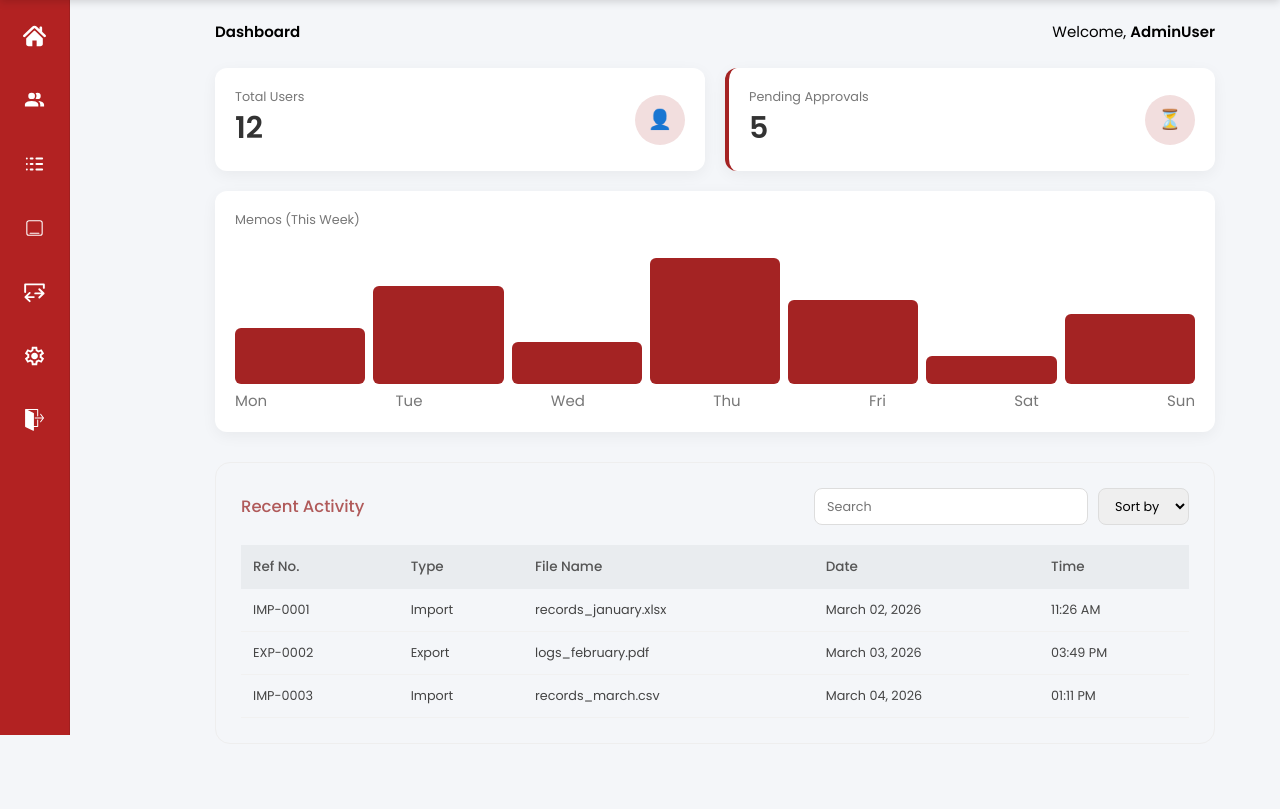
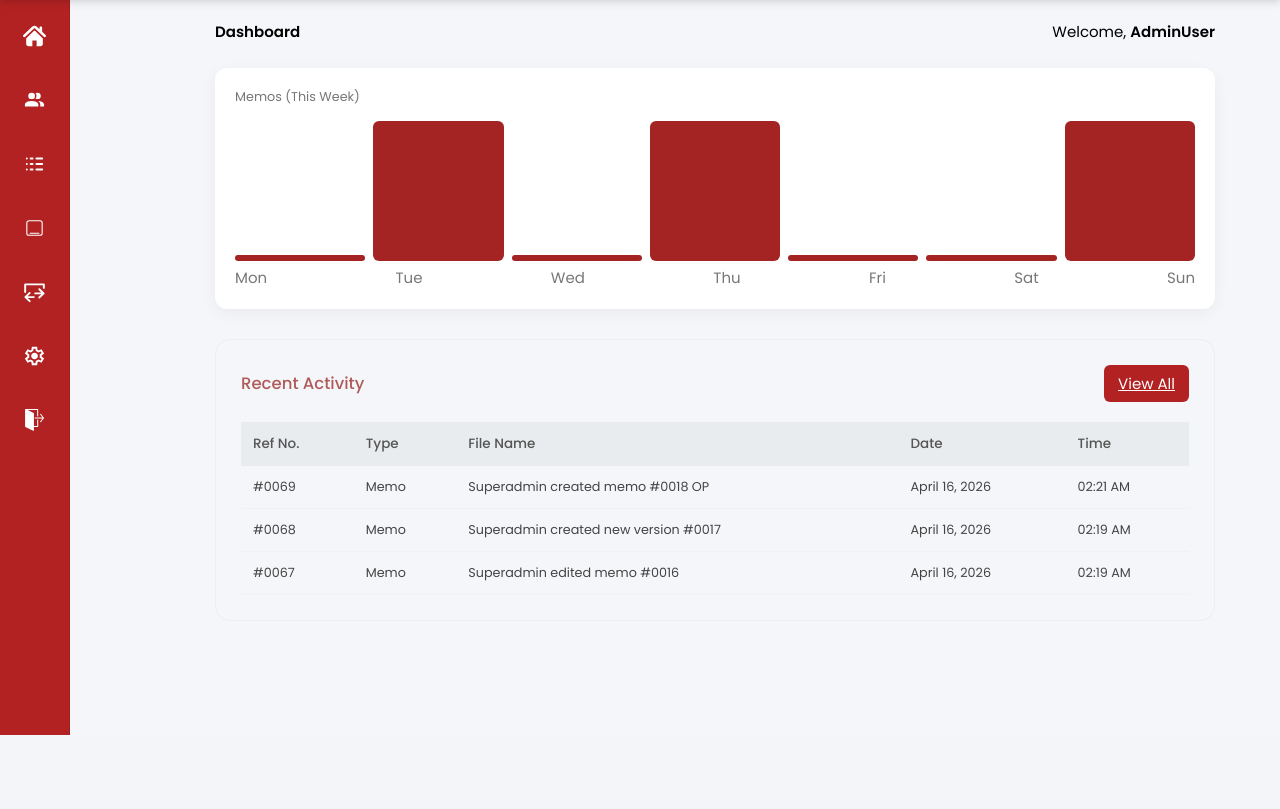
Before and after one commit to Kochasoro/HR-Comms-logs, a Flask app: page /admin/ in a window 1280 px wide. Shown: the part 65-874 px from the top of the page. After the commit the page ends 800 px from the top, so only its background shows below. Run offline with Flask 3, Linux system fonts and the light colour scheme; a user stored in the database is signed in; some libraries are stand-ins or nearby versions.

Commit message:
table usage and layout changes, added some logs in import and export

```diff
--- a/app/routes/admin.py
+++ b/app/routes/admin.py
@@ -7,13 +7,15 @@ from app.models.settings import SystemSettings
 from app.models.holiday import Holiday
 from app.models.memo import Memo
 from app.extensions import db
-from datetime import datetime
+from datetime import date, datetime, timedelta
 import pandas as pd
 from io import BytesIO
 from collections import defaultdict
 from openpyxl import load_workbook
 from werkzeug.utils import secure_filename
 import os
+
+from app.services.log_service import LogService
 
 admin_bp = Blueprint("admin", __name__, url_prefix="/admin")
 
@@ -23,8 +25,37 @@ def dashboard():
     if current_user.role != "admin":
         return redirect(url_for("auth.login"))
 
-    return render_template("admin/dashboard.html")
+    sort = request.args.get("sort", "latest")
 
+    query = LogEntry.query
+
+    if sort == "oldest":
+        query = query.order_by(LogEntry.encoded_at.asc())
+    else:
+        query = query.order_by(LogEntry.encoded_at.desc())
+
+    logs = query.limit(3).all()
+
+    today = date.today()
+    start_week = today - timedelta(days=today.weekday())
+
+    week_counts = []
+
+    for i in range(7):
+        day = start_week + timedelta(days=i)
+
+        count = Memo.query.filter(
+            Memo.date == day
+        ).count()
+
+        week_counts.append(count)
+
+    return render_template(
+        "admin/dashboard.html",
+        logs=logs,
+        week_counts=week_counts,
+        current_sort=sort
+    )
 
 @admin_bp.route("/settings/general", methods=["GET", "POST"])
 @login_required
@@ -244,6 +275,13 @@ def import_memos():
 
         db.session.commit()
 
+        LogService.add_log(
+            None,
+            f"{current_user.username} imported memos",
+            f"{imported} imported, {skipped} skipped",
+            current_user.id
+        )
+
         return jsonify({
             "success": True,
             "imported": imported,
@@ -291,6 +329,7 @@ def export_memos():
     memos = query.order_by(Memo.date).all()
 
     # ===== CSV (unchanged) =====
+    # ===== CSV =====
     if csv:
         data = []
         for m in memos:
@@ -313,14 +352,20 @@ def export_memos():
         output.write(df.to_csv(index=False).encode())
         output.seek(0)
 
+        LogService.add_log(
+            None,
+            f"{current_user.username} exported memos as CSV",
+            f"{len(memos)} memo(s) exported",
+            current_user.id
+        )
+
         return send_file(
             output,
             as_attachment=True,
             download_name="memos_export.csv",
             mimetype="text/csv"
         )
-
-    # ===== EXCEL (TEMPLATE-BASED MULTI-SHEET) =====
+    # ===== EXCEL =====
     if excel:
 
         output = BytesIO()
@@ -335,7 +380,6 @@ def export_memos():
         template_ws = wb.active
         template_ws.title = "TEMPLATE"
 
-        # ===== GROUP BY MONTH + TYPE =====
         grouped = defaultdict(list)
 
         for m in memos:
@@ -347,14 +391,11 @@ def export_memos():
 
             grouped[key].append(m)
 
-        # ===== CREATE SHEETS =====
         for key in sorted(grouped.keys()):
             ws = wb.copy_worksheet(template_ws)
             ws.title = key
 
-            # Optional: set title in sheet
             ws["A2"] = key
-
             start_row = 6
 
             for i, m in enumerate(grouped[key]):
@@ -370,14 +411,19 @@ def export_memos():
                 ws.cell(row=row, column=8, value=m.released_date)
                 ws.cell(row=row, column=9, value=m.released_to)
 
-            # Freeze header (nice UX)
             ws.freeze_panes = "A3"
 
-        # Remove template sheet
         wb.remove(template_ws)
 
         wb.save(output)
         output.seek(0)
+
+        LogService.add_log(
+            None,
+            f"{current_user.username} exported memos as Excel",
+            f"{len(memos)} memo(s) exported to XLSX",
+            current_user.id
+        )
 
         return send_file(
             output,
--- a/app/templates/admin/dashboard.html
+++ b/app/templates/admin/dashboard.html
@@ -81,21 +81,64 @@
   width: 100%;
 }
 
+.bar-wrapper {
+  position: relative;
+  flex: 1 1 0;
+  display: flex;
+  justify-content: center;
+  align-items: flex-end;
+  height: 100%;
+}
+
 .bar {
-  flex: 1 1 0;
+  width: 100%;
   background: #a42323;
   border-radius: 6px;
   min-height: 6px;
   transition: 0.3s;
   animation: grow 0.7s ease;
+  cursor: pointer;
 }
 
 .bar:hover {
   opacity: 0.8;
 }
 
+.bar-value {
+  position: absolute;
+  bottom: calc(100% + 8px);
+  left: 50%;
+  transform: translateX(-50%) translateY(6px);
+  background: #222;
+  color: #fff;
+  font-size: 0.75rem;
+  padding: 4px 8px;
+  border-radius: 6px;
+  opacity: 0;
+  pointer-events: none;
+  transition: 0.2s ease;
+  white-space: nowrap;
+}
+
+.bar-value::after {
+  content: "";
+  position: absolute;
+  top: 100%;
+  left: 50%;
+  transform: translateX(-50%);
+  border: 5px solid transparent;
+  border-top-color: #222;
+}
+
+.bar-wrapper:hover .bar-value {
+  opacity: 1;
+  transform: translateX(-50%) translateY(0);
+}
+
 @keyframes grow {
-  from { height: 0; }
+  from {
+    height: 0;
+  }
 }
 
 /* CHART LABELS */
@@ -192,7 +235,7 @@
   <!-- CARDS -->
   <div class="dashboard-grid">
 
-    <!-- USERS -->
+    <!-- USERS
     <div class="stat-card">
       <div>
         <div class="stat-label">Total Users</div>
@@ -201,27 +244,33 @@
       <div class="stat-icon">👤</div>
     </div>
 
-    <!-- PENDING -->
     <div class="stat-card pending-card">
       <div>
         <div class="stat-label">Pending Approvals</div>
         <div class="stat-value">5</div>
       </div>
       <div class="stat-icon">⏳</div>
-    </div>
+    </div> -->
 
     <!-- CHART -->
     <div class="stat-card chart-card">
       <div class="stat-label">Memos (This Week)</div>
 
       <div class="chart-container">
-        <div class="bar" style="height: 40%;"></div>
-        <div class="bar" style="height: 70%;"></div>
-        <div class="bar" style="height: 30%;"></div>
-        <div class="bar" style="height: 90%;"></div>
-        <div class="bar" style="height: 60%;"></div>
-        <div class="bar" style="height: 20%;"></div>
-        <div class="bar" style="height: 50%;"></div>
+        {% set max_val = week_counts|max %}
+        {% if max_val == 0 %}
+          {% set max_val = 1 %}
+        {% endif %}
+
+        {% for count in week_counts %}
+          <div class="bar-wrapper">
+            <div class="bar-value">{{ count }}</div>
+
+            <div class="bar"
+                style="height: {{ (count / max_val) * 100 }}%;">
+            </div>
+          </div>
+        {% endfor %}
       </div>
 
       <div class="chart-labels">
@@ -243,10 +292,8 @@
     <h2 class="log-title">Recent Activity</h2>
 
     <div class="controls">
-        <input type="text" placeholder="Search" class="search-input">
-        <select class="sort-select">
-          <option>Sort by</option>
-        </select>
+
+      <a href="{{ url_for('admin.logs_page') }}" class="btn">View All</a>
     </div>
   </div>
 
@@ -260,32 +307,25 @@
         <th>Time</th>
       </tr>
     </thead>
+
     <tbody>
+      {% for log in logs %}
       <tr>
-          <td>IMP-0001</td>
-          <td>Import</td>
-          <td>records_january.xlsx</td>
-          <td>March 02, 2026</td>
-          <td>11:26 AM</td>
+        <td>#{{ "%04d"|format(log.serial_number) }}</td>
+
+        <td>{{ log.type or "Memo" }}</td>
+
+        <td>
+          {{ log.file_name if log.file_name else log.remarks }}
+        </td>
+
+        <td>{{ log.encoded_at.strftime("%B %d, %Y") }}</td>
+        <td>{{ log.encoded_at.strftime("%I:%M %p") }}</td>
       </tr>
-        <tr>
-          <td>EXP-0002</td>
-          <td>Export</td>
-          <td>logs_february.pdf</td>
-          <td>March 03, 2026</td>
-          <td>03:49 PM</td>
-        </tr>
-        <tr>
-          <td>IMP-0003</td>
-          <td>Import</td>
-          <td>records_march.csv</td>
-          <td>March 04, 2026</td>
-          <td>01:11 PM</td>
-        </tr>
+      {% endfor %}
     </tbody>
   </table>
 </div>
-
 </div>
 
 {% endblock %}
--- a/app/templates/base.html
+++ b/app/templates/base.html
@@ -175,6 +175,10 @@ textarea { resize:vertical; height:70px; }
 .cancel { background:#777; }
 
 
+textarea {
+  width: 100%;
+  box-sizing: border-box;
+}
 .locked {
     background: #f5f5f5;
     cursor: not-allowed;
```
Also changed, not shown: app/routes/secretary.py (+6 -2 lines), app/templates/home.html (+123 -54 lines), instance/app.db. Lines whose indentation alone changed are shown as unchanged.
